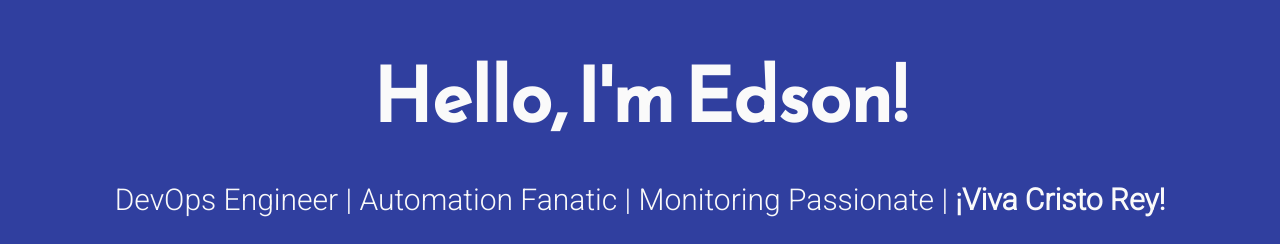
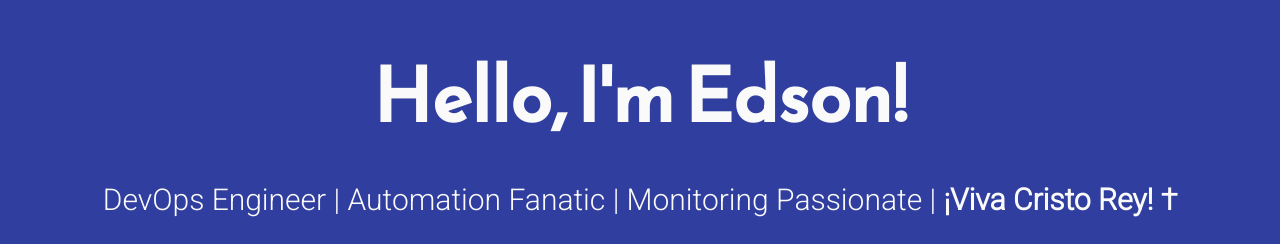
Before and after one commit to EdsonBittencourt/EdsonBittencourt.github.io, a plain HTML site: page index.html in a window 1280 px wide. Shown: the part 217-461 px from the top of the page. Drawn offline with Linux system fonts and the light colour scheme.

Commit message:
Third commit

```diff
--- a/index.html
+++ b/index.html
@@ -26,7 +26,7 @@
 <body>
 	<main>
 		<div class="intro">Hello, I'm Edson!</div>
-		<div class="tagline">DevOps Engineer | Automation Fanatic | Monitoring Passionate | <b>¡Viva Cristo Rey!</b></div>
+		<div class="tagline">DevOps Engineer | Automation Fanatic | Monitoring Passionate | <b>¡Viva Cristo Rey! †</b></div>
 		<!-- Find your icons from here - https://fontawesome.com/icons?d=gallery&s=brands -->
 		<div class="icons-social">
 			<a target="_blank" href=""><i class="fab fa-github"></i></a>
```
